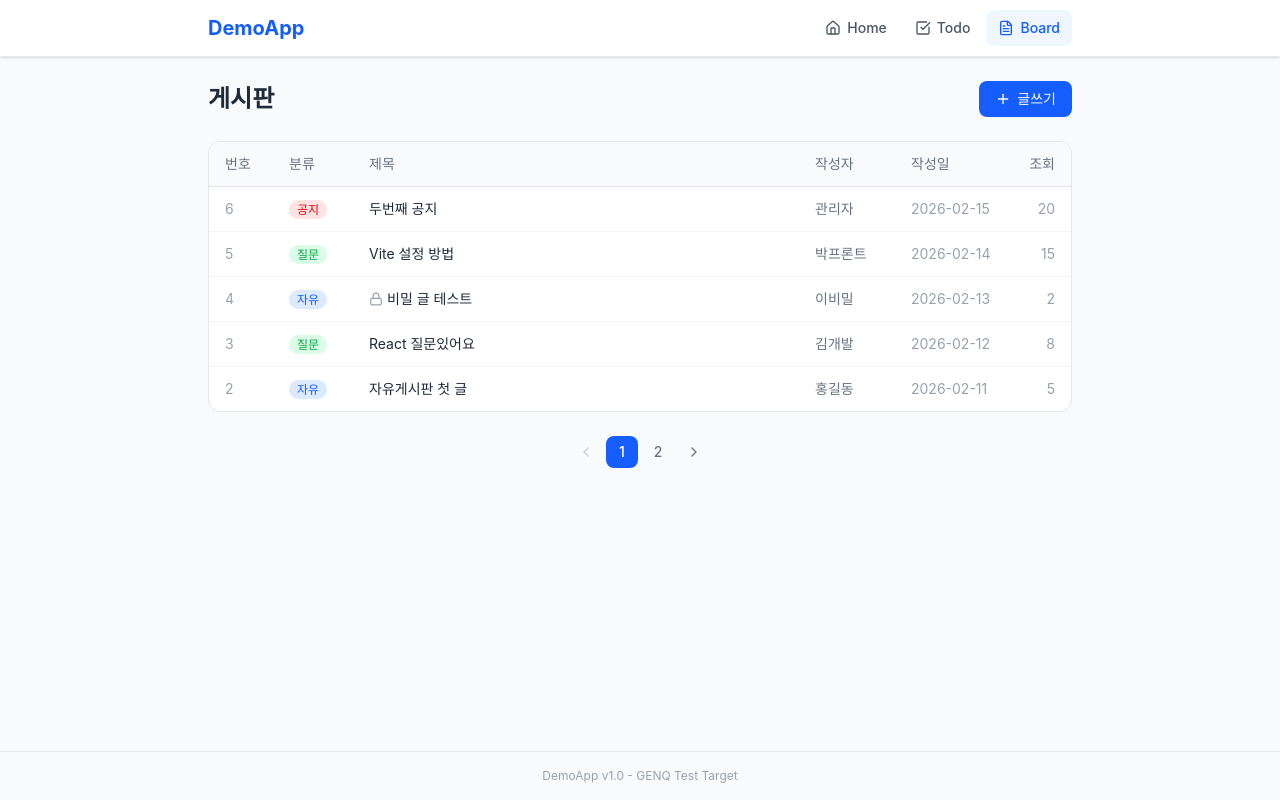
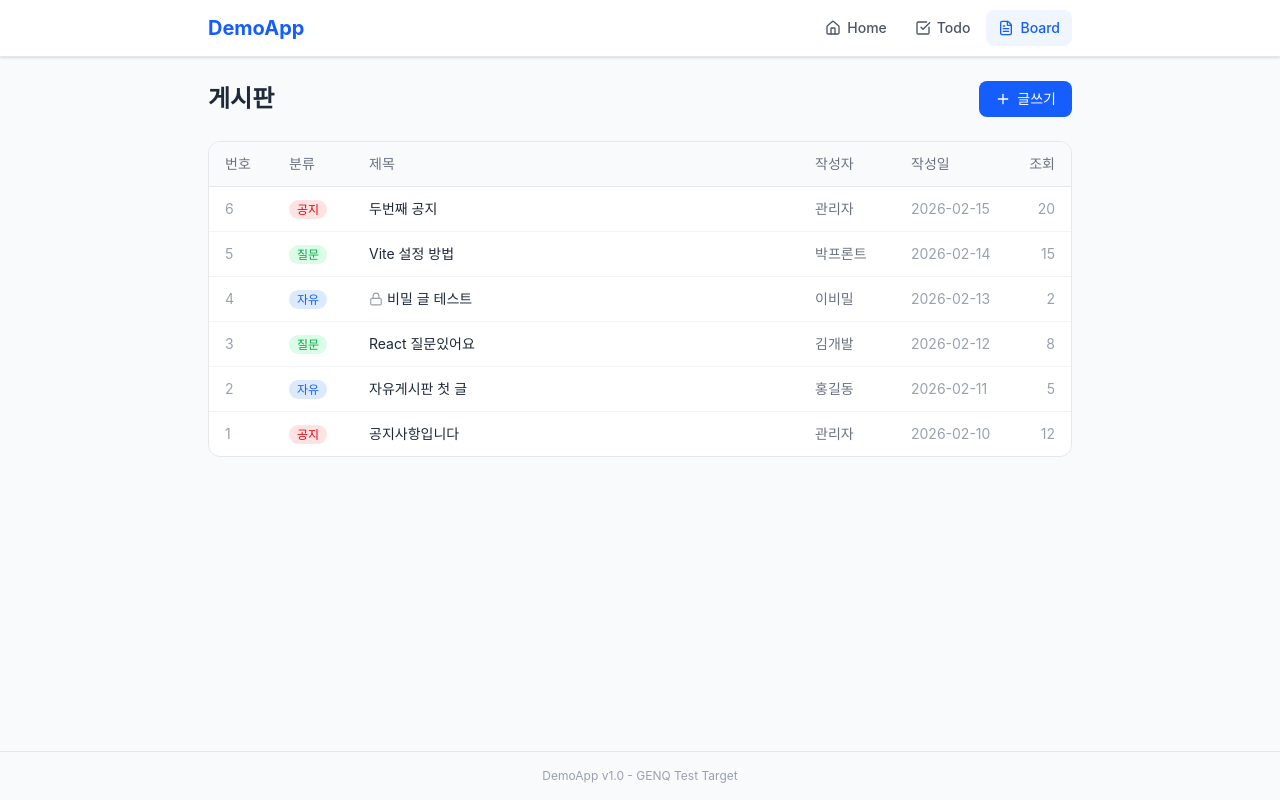
Before and after one commit to dnflvus-wq/demo-app, a React (Vite) app: page /board in a window 1280 px wide. Built offline with nearby package versions, Linux system fonts and the light colour scheme.

Commit message:
feat: increase board list page size from 5 to 10

```diff
--- a/src/pages/board/BoardListPage.tsx
+++ b/src/pages/board/BoardListPage.tsx
@@ -3,7 +3,7 @@ import { useNavigate } from 'react-router-dom';
 import { Plus, Lock, ChevronLeft, ChevronRight } from 'lucide-react';
 import { getPosts } from '../../utils/storage';
 
-const PAGE_SIZE = 5;
+const PAGE_SIZE = 10;
 const categoryLabel: Record<string, string> = { notice: '공지', free: '자유', question: '질문' };
 const categoryColor: Record<string, string> = {
   notice: 'bg-red-100 text-red-600',
```
